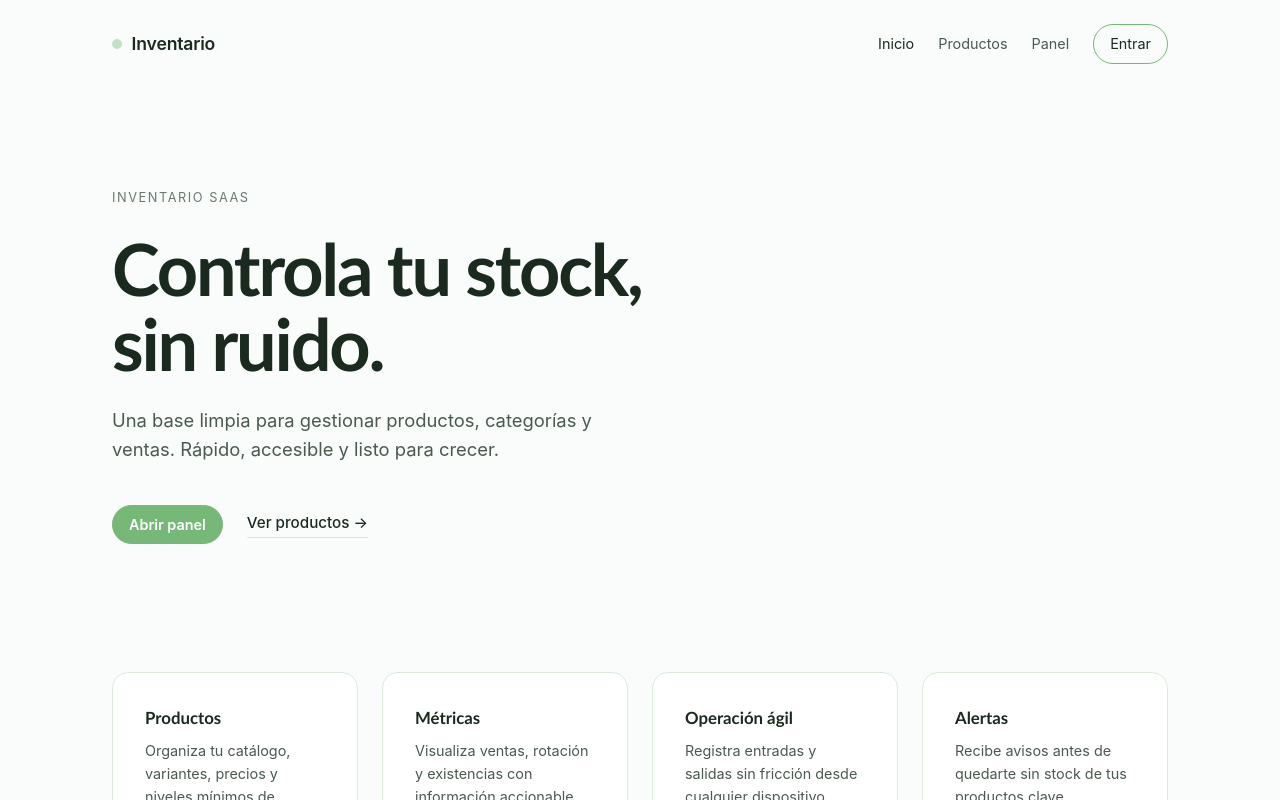
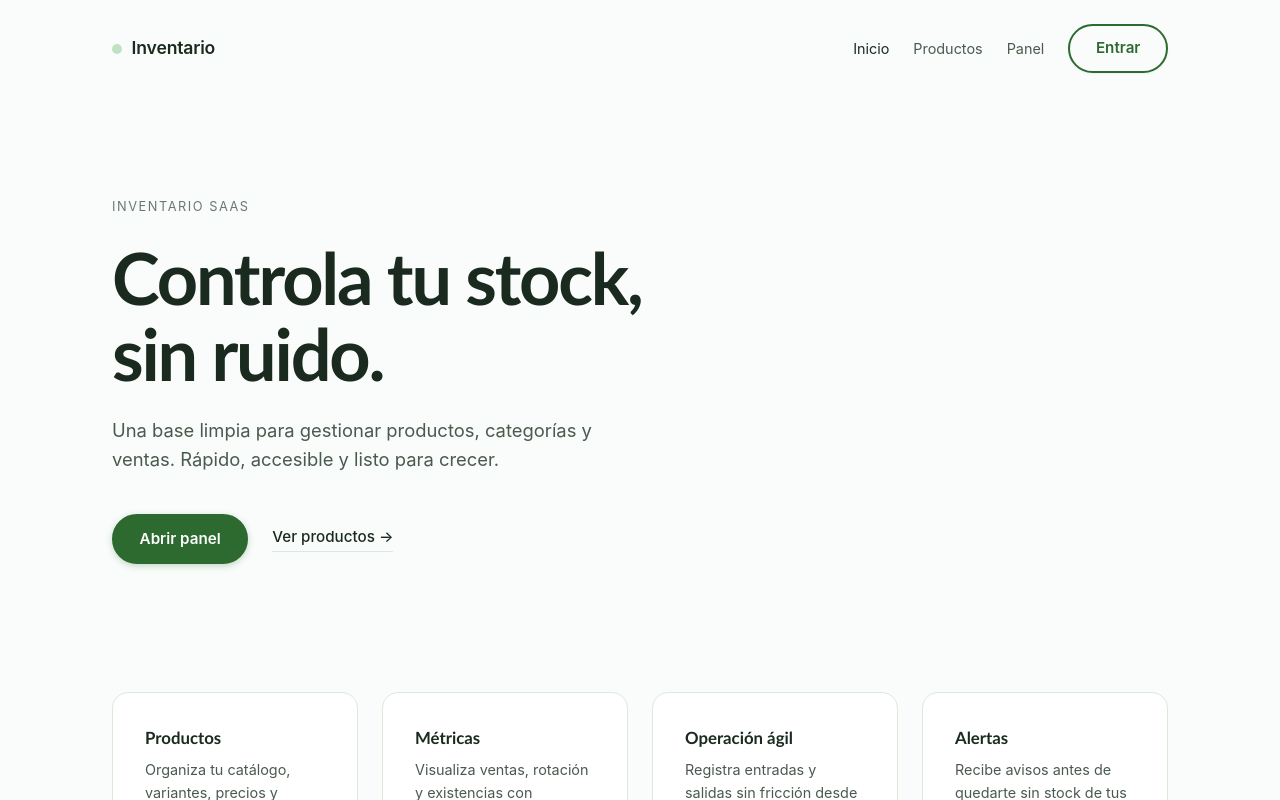
Before and after one commit to faritteranacosta/Inventario-frontend, an Angular app: page / in a window 1280 px wide. Shown: the top 800 px of the page. Built offline with nearby package versions, Linux system fonts and the light colour scheme.

Commit message:
fix: make buttons clearly visible with dark green

```diff
--- a/src/app/features/landing/pages/landing-page/landing-page.scss
+++ b/src/app/features/landing/pages/landing-page/landing-page.scss
@@ -64,27 +64,31 @@ $accent: #C2E1C3;
 
 .landing__button {
   background: transparent;
-  border: 1px solid #76b878;
-  color: #1a2a1f;
-  padding: 0.5rem 1rem;
+  border: 2px solid #2d6a30;
+  color: #2d6a30;
+  padding: 0.7rem 1.6rem;
   border-radius: 999px;
-  font-size: 0.9rem;
+  font-size: 0.95rem;
+  font-weight: 600;
   cursor: pointer;
   transition: all 0.2s ease;
+  box-shadow: 0 1px 2px rgba(0, 0, 0, 0.05);
 
   &:hover {
-    background: $soft;
-    border-color: #5fa561;
+    background: #e7f5e9;
+    border-color: #2d6a30;
   }
 
   &--primary {
-    background: #76b878;
-    border-color: #76b878;
+    background: #2d6a30;
+    border-color: #2d6a30;
     color: #ffffff;
     font-weight: 600;
+    box-shadow: 0 2px 6px rgba(45, 106, 48, 0.25);
 
     &:hover {
-      background: #5fa561;
+      background: #1f4d22;
+      border-color: #1f4d22;
     }
   }
 }
--- a/src/app/layout/app-shell/app-shell.scss
+++ b/src/app/layout/app-shell/app-shell.scss
@@ -90,17 +90,19 @@ $accent: #C2E1C3;
   }
 
   button {
-    background: transparent;
-    border: 1px solid #76b878;
-    color: #1a2a1f;
-    padding: 0.4rem 0.9rem;
+    background: #2d6a30;
+    border: 1px solid #2d6a30;
+    color: #ffffff;
+    padding: 0.45rem 1rem;
     border-radius: 8px;
     font-size: 0.85rem;
+    font-weight: 600;
     cursor: pointer;
     transition: background 0.15s ease;
 
     &:hover {
-      background: $soft;
+      background: #1f4d22;
+      border-color: #1f4d22;
     }
   }
 }
```
